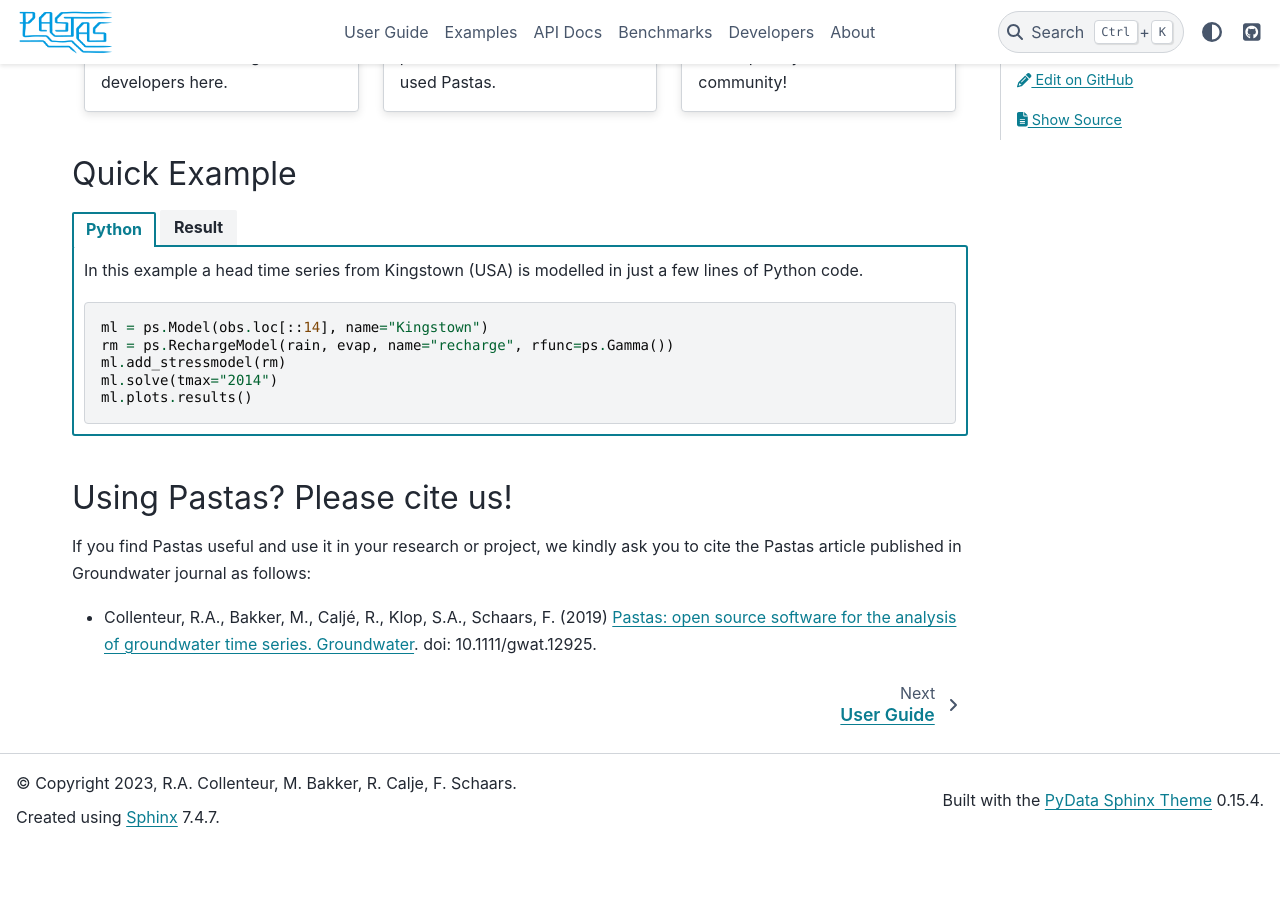
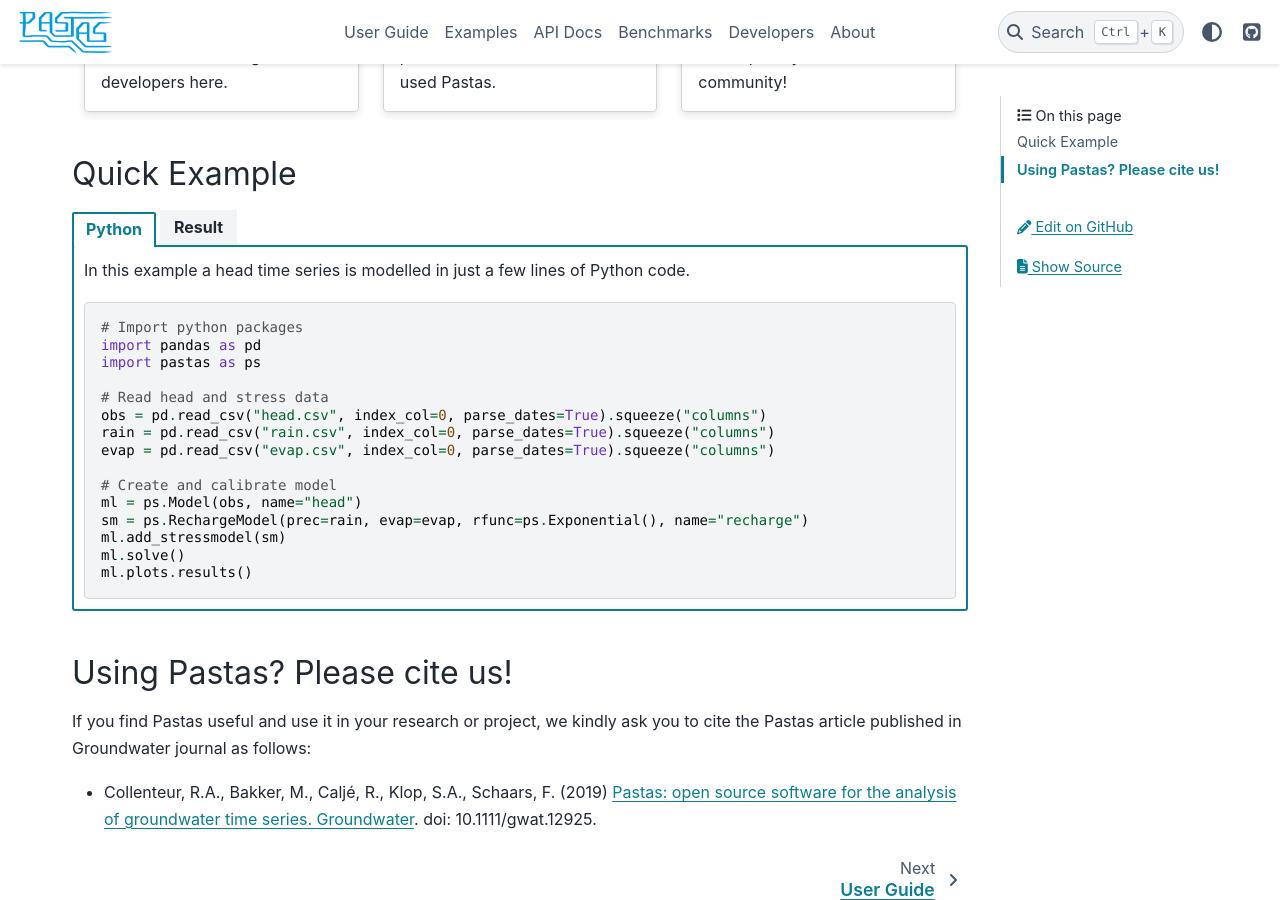
Before and after one commit to pastas/pastas, a Sphinx documentation site: the page built from doc/index.rst, in a window 1280 px wide and 900 px high, scrolled down 471 px. Built offline with Sphinx 7.4.7 and the PyData theme 0.15.4, drawn with Linux system fonts in a browser that asks for light colours; before the commit the page ends 1318 px from its top, so only the background shows below that.

Commit message:
Update homepage example

```diff
--- a/doc/index.rst
+++ b/doc/index.rst
@@ -56,14 +56,24 @@
 
     .. tab-item:: Python
 
-        In this example a head time series from Kingstown (USA) is modelled in just a few lines of Python code.
+        In this example a head time series is modelled in just a few lines of Python code.
 
         .. code-block:: python
 
-            ml = ps.Model(obs.loc[::14], name="Kingstown")
-            rm = ps.RechargeModel(rain, evap, name="recharge", rfunc=ps.Gamma())
-            ml.add_stressmodel(rm)
-            ml.solve(tmax="2014")
+            # Import python packages
+            import pandas as pd
+            import pastas as ps
+
+            # Read head and stress data
+            obs = pd.read_csv("head.csv", index_col=0, parse_dates=True).squeeze("columns")
+            rain = pd.read_csv("rain.csv", index_col=0, parse_dates=True).squeeze("columns")
+            evap = pd.read_csv("evap.csv", index_col=0, parse_dates=True).squeeze("columns")
+
+            # Create and calibrate model
+            ml = ps.Model(obs, name="head")
+            sm = ps.RechargeModel(prec=rain, evap=evap, rfunc=ps.Exponential(), name="recharge")
+            ml.add_stressmodel(sm)
+            ml.solve()
             ml.plots.results()
 
     .. tab-item:: Result
```
Also changed, not shown: doc/_static/example_output.png, 1 other file.
